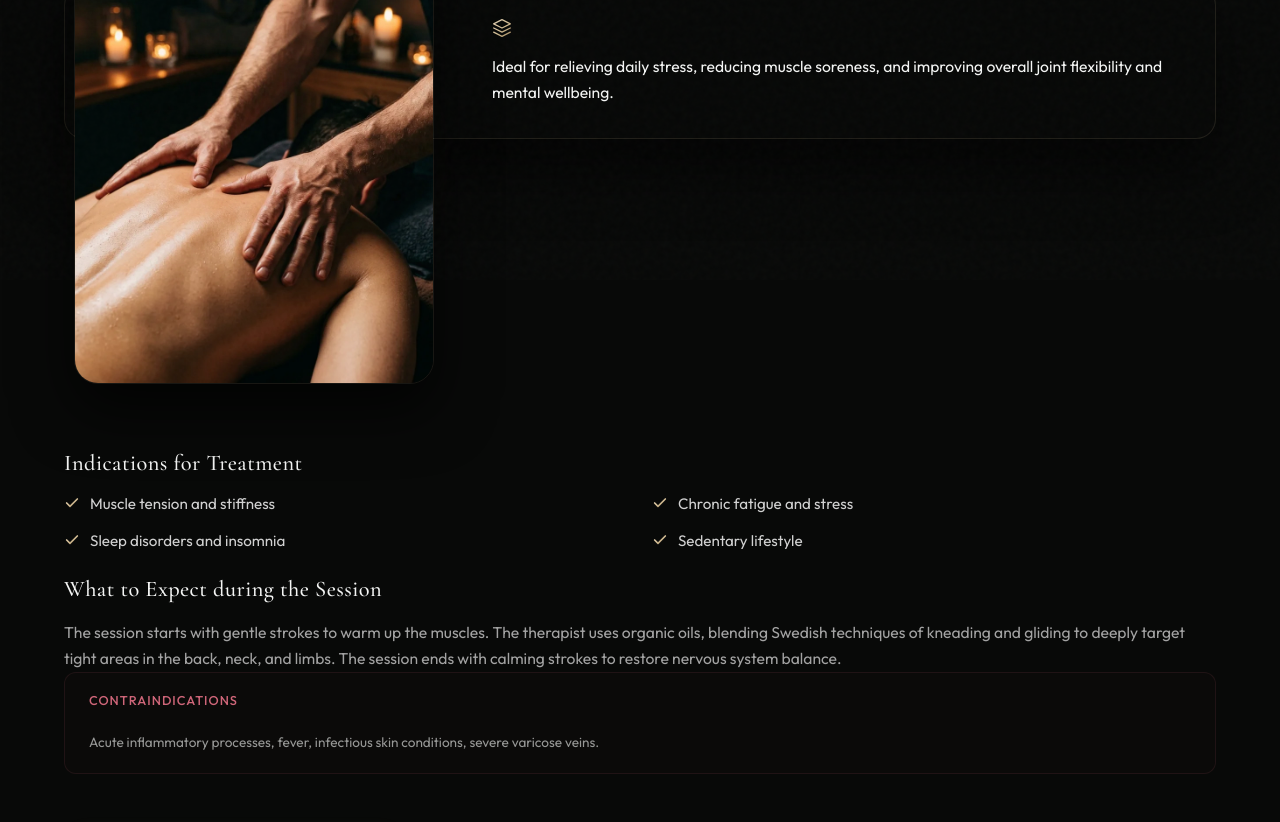
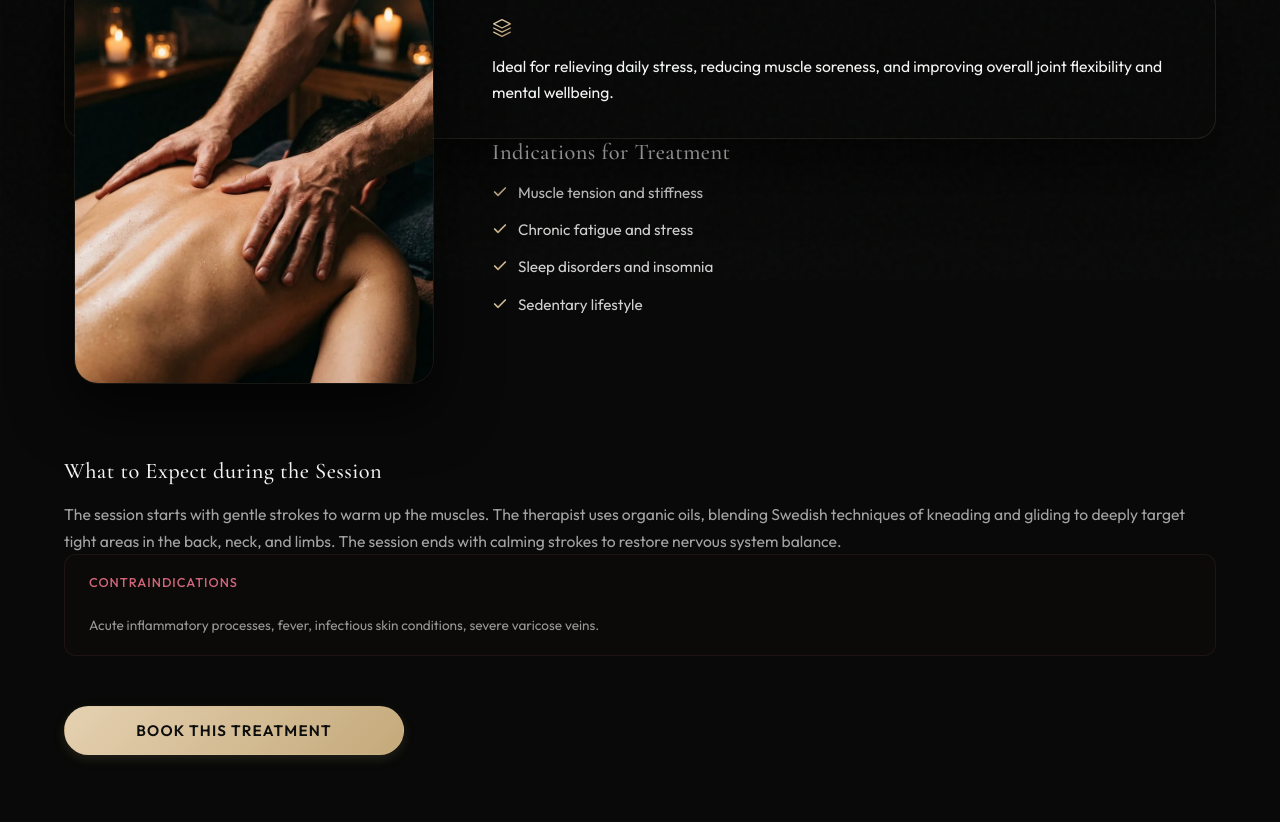
Before and after one commit to echopro-create/andrey-bygg, a Next.js app: page /en/services/classic in a window 1280 px wide. Shown: the part 520-1342 px from the top of the page. Built offline with nearby package versions, Linux system fonts and the light colour scheme; no server answers.

Commit message:
fix: resolve service page float layout bug and optimize indications list responsiveness

```diff
--- a/src/app/[lng]/services/[service]/page.tsx
+++ b/src/app/[lng]/services/[service]/page.tsx
@@ -150,7 +150,7 @@ export default async function ServicePage({ params }: ServicePageProps) {
 
           {/* Как проходит процедура */}
           {service.process_text && (
-            <div className="service-content-block">
+            <div className="service-content-block service-content-clear">
               <h3 className="service-block-title">{service.process_title}</h3>
               <p className="service-block-text">{service.process_text}</p>
             </div>
@@ -158,7 +158,7 @@ export default async function ServicePage({ params }: ServicePageProps) {
 
           {/* Противопоказания */}
           {service.contraindications_text && (
-            <div className="service-content-block contraindications-block">
+            <div className="service-content-block contraindications-block service-content-clear">
               <h4 className="service-block-title-small">{service.contraindications_title}</h4>
               <p className="service-block-text-small">{service.contraindications_text}</p>
             </div>
--- a/src/app/globals.css
+++ b/src/app/globals.css
@@ -1681,8 +1681,11 @@ html.theme-zen .hero-pill-tag {
   display: flex;
   flex-direction: column;
   gap: 16px;
+}
+
+.service-content-clear {
   clear: both;
-  padding-top: 24px;
+  padding-top: 32px;
 }
 
 .book-btn-wrapper {
@@ -1700,8 +1703,8 @@ html.theme-zen .hero-pill-tag {
 .service-indications-list {
   list-style: none;
   display: grid;
-  grid-template-columns: 1fr 1fr;
-  gap: 16px 24px;
+  grid-template-columns: 1fr;
+  gap: 16px;
 }
 
 .indication-item {
@@ -1847,6 +1850,10 @@ html.theme-zen .hero-pill-tag {
   .related-services-grid {
     grid-template-columns: repeat(2, 1fr);
     gap: 24px;
+  }
+  .service-indications-list {
+    grid-template-columns: repeat(2, 1fr);
+    gap: 16px 24px;
   }
 }
 
```
